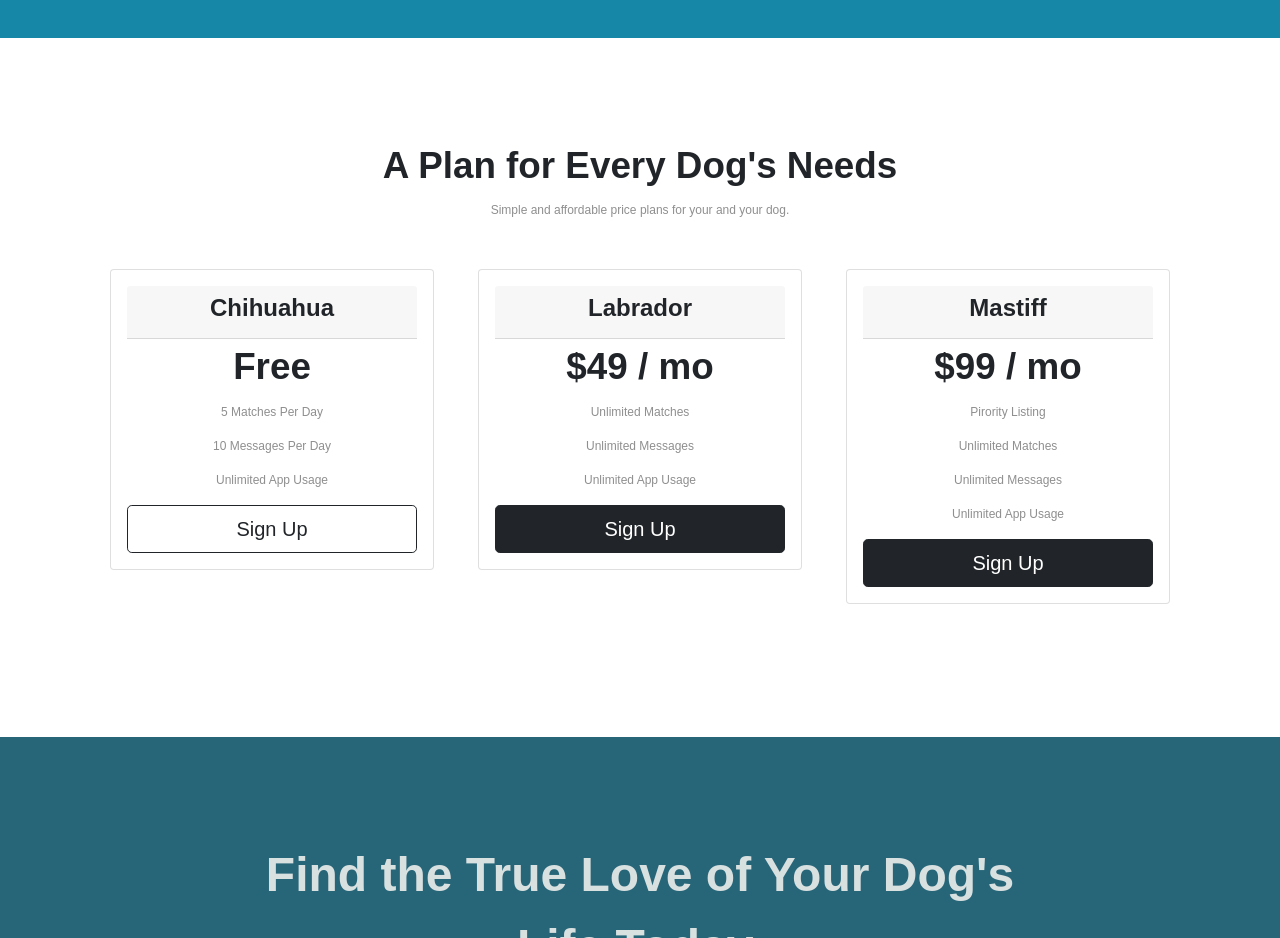
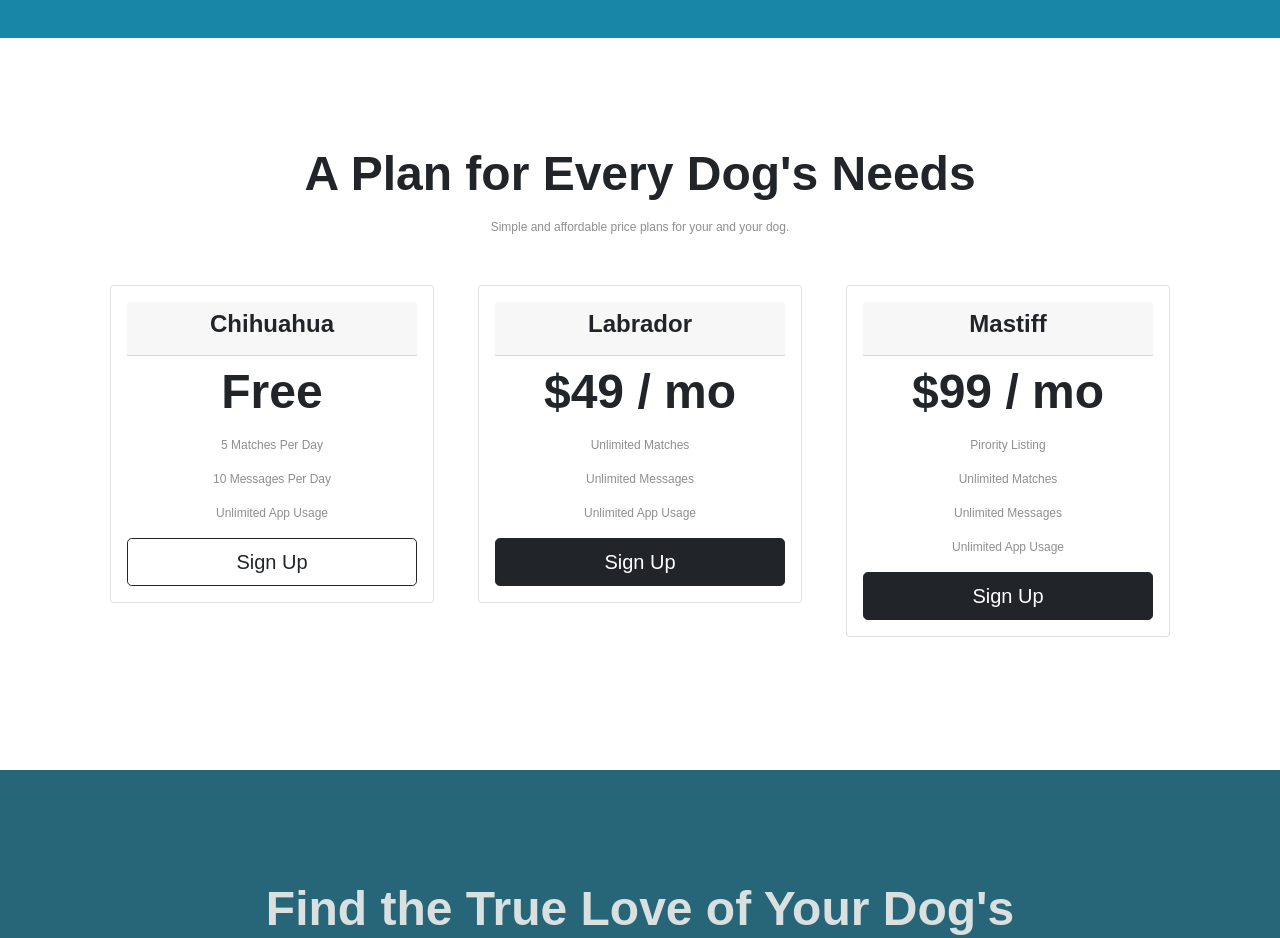
Before and after one commit to nagarajgh/tindog, a plain HTML site: page index.html in a window 1280 px wide. Shown: the part 1840-2778 px from the top of the page. Drawn offline with nearby package versions, Linux system fonts and the light colour scheme.

Commit message:
Update styles.css

```diff
--- a/css/styles.css
+++ b/css/styles.css
@@ -23,7 +23,7 @@ p {
 }
 
 .pricing-headings{
-  font-size: 2.3rem;
+  font-size: 3rem;
   line-height: 1.5;
 }
 
```
